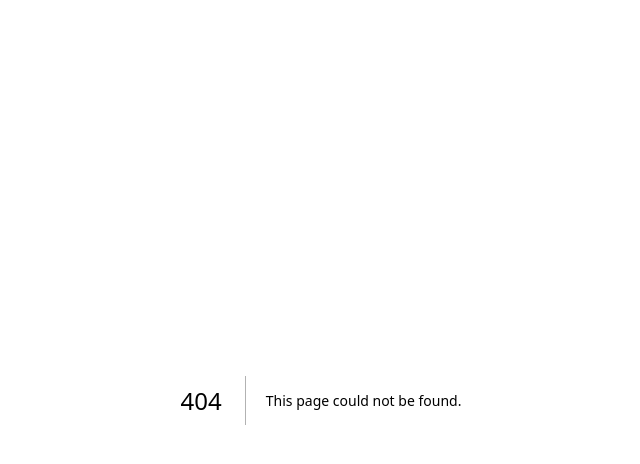
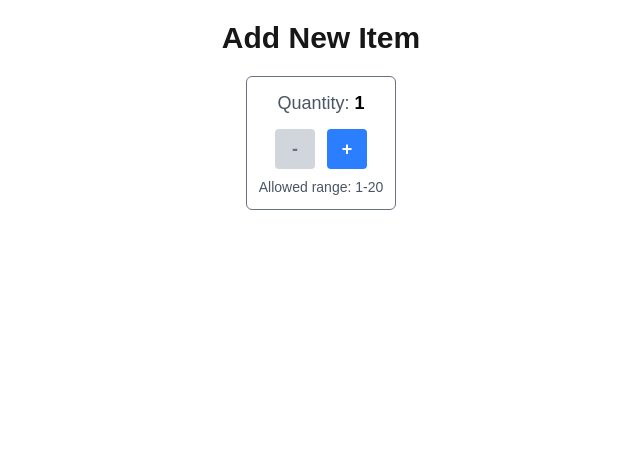
Before and after one commit to DavidThaiDuongNguyen/cprg306-assignments, a Next.js app: page /week-4 in a window 1280 px wide. Before the commit this address had no page. Shown: the top 464 px of the page, without its empty margins (319-959 px from the left). Built offline with nearby package versions, Linux system fonts and the light colour scheme.

Commit message:
week 4 assignment added

```diff
--- a/app/page.js
+++ b/app/page.js
@@ -5,7 +5,7 @@ export default function Page() {
     <main>
       <h1>CPRG 306: Web Development 2 - Assignments</h1>
       <p>
-        <Link href="/week-2"> Go to Week 2 →</Link> <Link href="/week-3">Go to Week 3</Link>
+        <Link href="/week-2"> Go to Week 2 →</Link> <Link href="/week-3">Go to Week 3 →</Link> <Link href="/week-4">Go to Week 4</Link>
       </p>
     </main>
   );
--- /dev/null
+++ b/app/week-4/new-item.js
@@ -0,0 +1,43 @@
+"use client";
+
+import { useState } from "react";
+
+export default function NewItem() {
+  const [quantity, setCount] = useState(1);
+
+  const increment = () => {
+    if (quantity < 20) setCount(quantity + 1);
+  };
+
+  const decrement = () => {
+    if (quantity > 1) setCount(quantity - 1);
+  };
+
+  return (
+    <div className="text-center w-full">
+      <div className="inline-block border border-gray-500 rounded-md p-3">
+        <p className="text-lg text-gray-600 mb-3">
+          Quantity: <span className="text-lg text-black font-bold">{quantity}</span>
+        </p>
+
+        <div className="mb-2">
+          <button
+            onClick={decrement}
+            disabled={quantity == 1}
+            className="w-10 h-10 rounded-sm text-lg font-bold bg-gray-400 text-white hover:bg-gray-500 disabled:bg-gray-300 disabled:text-gray-500 mr-3"
+          > -
+          </button>
+
+          <button
+            onClick={increment}
+            disabled={quantity == 20}
+            className="w-10 h-10 rounded-sm text-lg font-bold bg-blue-500 text-white hover:bg-blue-600 disabled:bg-blue-300"
+          > +
+          </button>
+        </div>
+
+        <p className="text-sm text-gray-600">Allowed range: 1-20</p>
+      </div>
+    </div>
+  );
+}
--- /dev/null
+++ b/app/week-4/page.js
@@ -0,0 +1,10 @@
+import NewItem from "./new-item";
+
+export default function Page() {
+  return (
+    <main>
+      < h1 className="text-center text-3xl font-bold my-5" >Add New Item</h1 >
+      <NewItem />
+    </main >
+  );
+}
```
